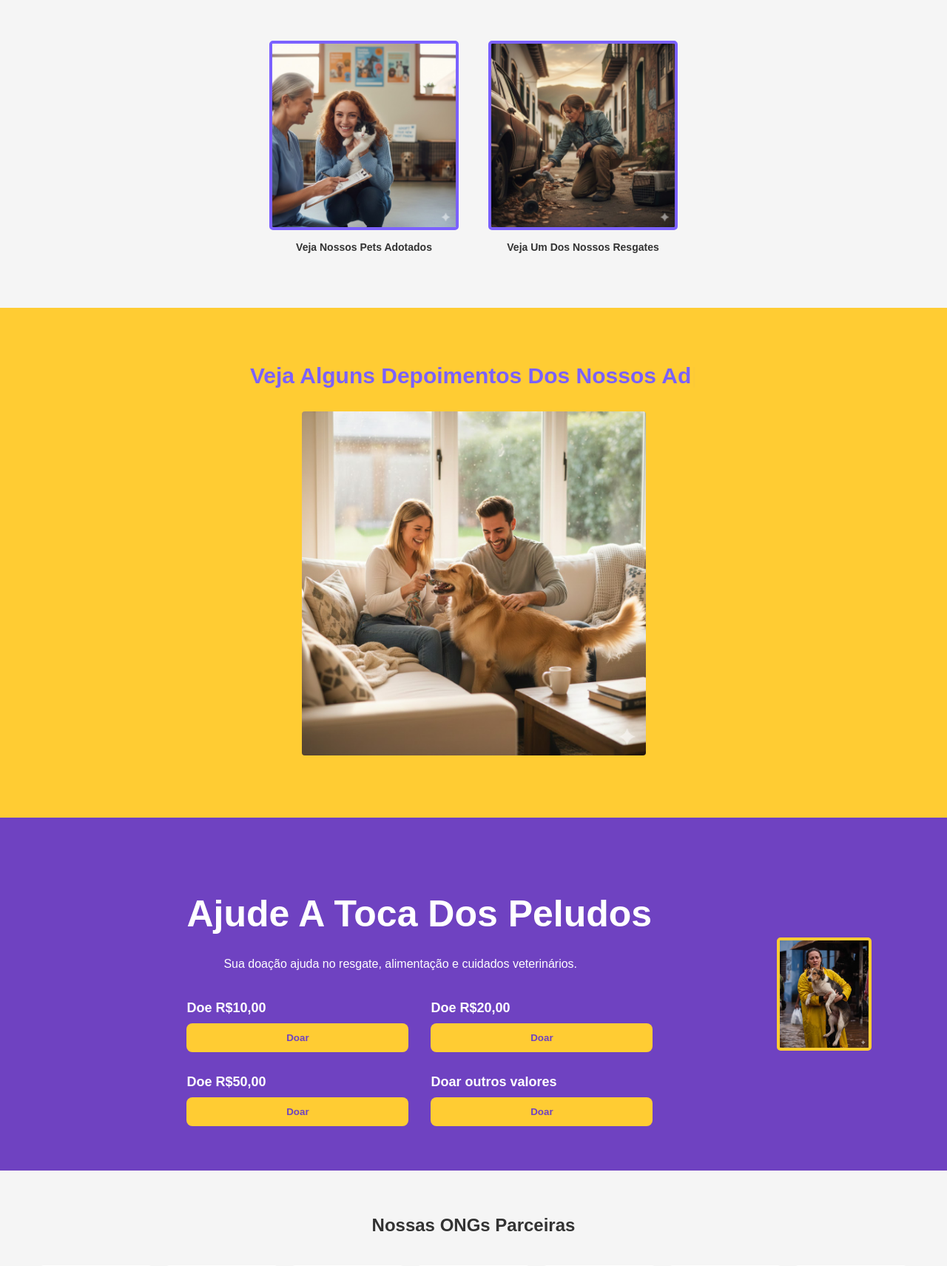
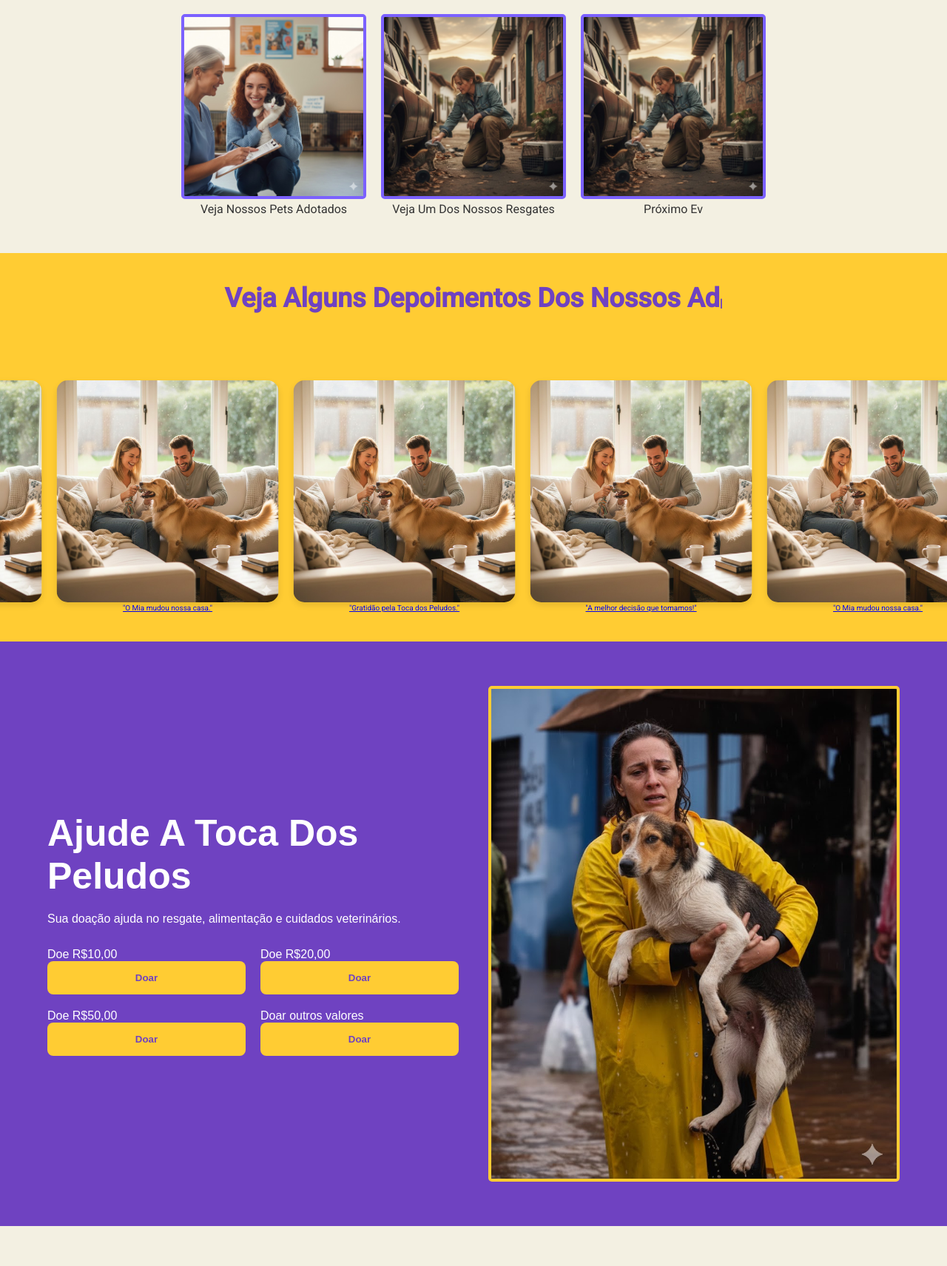
Before and after one commit to AntonioNevesDS/Toca-dos-Peludos, a PHP site: page / in a window 1280 px wide. Shown: the part 1045-2756 px from the top of the page at 74% size. Run offline with PHP 8.4, Linux system fonts and the light colour scheme.

Commit message:
telas home e contatos finalizada e inicio da construção da nova API com python flask

```diff
--- a/frontend/contatos.html
+++ b/frontend/contatos.html
@@ -42,7 +42,7 @@
 
       <div class="item-contato">
         <strong>Endereço:</strong>
-        <p>Rua xxxx de xxxxx, Número - Bairro, Cidade - Estado, CEP</p>
+        <p>Rua xxxx de xxxxx, Número - Bairro, Cidade - Estado, CEP <a href="https://maps.app.goo.gl/SbaMEa1A5nvMwUBB9"></a> </p>
       </div>
 
       <div class="item-contato">
@@ -70,9 +70,6 @@
   <section class="maps">
     <iframe src="https://www.google.com/maps/embed?pb=!1m18!1m12!1m3!1d14661.614873647815!2d-46.60360015709348!3d-23.264775900993946!2m3!1f0!2f0!3f0!3m2!1i1024!2i768!4f13.1!3m3!1m2!1s0x94ceec0c06dee097%3A0xf5d1a3fd5cf68533!2sTerra%20Preta%2C%20Mairipor%C3%A3%20-%20SP%2C%2007600-000!5e0!3m2!1spt-BR!2sbr!4v1771959801264!5m2!1spt-BR!2sbr" width="600" height="450" style="border:0;" allowfullscreen="" loading="lazy" referrerpolicy="no-referrer-when-downgrade"></iframe>
   </section>
-
-  <p class="texto-maps">Endereço no Maps</p>
-
    <footer class="footer">
     <div id="itens_footer">
       <div id="logo_footer">
--- a/frontend/css/style_contatos.css
+++ b/frontend/css/style_contatos.css
@@ -2,141 +2,109 @@
   --primary: #FFCC00;
   --secondary: #6A1B9A;
   --accent: #7956a6;
-  --bg: #F5F5F5;
+  --bg: #f3f0e2; /* Fundo levemente creme/escuro */
+  --card-bg: #f9f9f9; /* Branco "sujo" para melhor visualização */
   --text: #333333;
   --radius: 12px;
 }
-* { box-sizing: border-box; }
+
+* {
+  box-sizing: border-box;
+  margin: 0;
+  padding: 0;
+}
+
 body {
-  margin: 0;
   font-family: 'Roboto', system-ui, -apple-system, sans-serif;
   color: var(--text);
   background: var(--bg);
+  overflow-x: hidden;
 }
-/*cabecalho*/
+
+/* Cabeçalho */
 .nav {
   background: var(--primary);
   color: #18212f;
   position: sticky;
   top: 0;
   z-index: 20;
+  width: 100%;
 }
+
 .nav-content {
   max-width: 1100px;
   margin: 0 auto;
-  padding: 10px 16px;
+  padding: 10px 20px;
   display: flex;
   align-items: center;
-  gap: 20px;
   justify-content: space-between;
+  flex-wrap: wrap;
+  gap: 15px;
 }
-.brand {
+
+.nav img { width: 60px; }
+
+.links {
   display: flex;
-  align-items: center;
-  gap: 10px;
-  font-family: 'Montserrat', sans-serif;
-  font-weight: 700;
+  gap: 15px;
+  flex-wrap: wrap;
+  justify-content: center;
 }
+
 .links a {
-  color: #7956a6;
+  color: var(--secondary);
   text-decoration: none;
-  margin: 0 8px;
   font-weight: 600;
+  font-size: 14px;
 }
+
 .btn-accent {
   background: var(--accent);
   color: #fff;
   border: none;
-  padding: 8px 14px;
+  padding: 8px 16px;
   border-radius: 8px;
   cursor: pointer;
   font-weight: 700;
-}
-/*rodape*/
-.footer #itens_footer{
-  background-color: #7956a6;
-  text-align: center;
-  padding: 20px 300px;
-  color: #555;
-  display: flex ;
-  justify-content: space-between;
-  gap: 20px;
+  transition: transform 0.2s;
 }
 
-footer h3 {
-  color: #ffcc33;
+.btn-accent:hover { transform: scale(1.05); }
+
+/* Seção de Contato */
+.secao-contato {
+  display: flex;
+  flex-wrap: wrap;
+  justify-content: center;
+  align-items: flex-start;
+  gap: 30px;
+  padding: 40px 5%;
 }
 
-footer a{
-  color: white;
-  text-decoration: none;
-  font-size: 12px;
-
-}
-
-.footer #contato_footer {
-  display: flex;
-  flex-direction: column;
-  gap: 8px;
-  min-width: 200px;
-}
-.footer #links_footer {
-  display: flex;
-  flex-direction: column;
-  gap: 8px;
-  min-width: 200px;
-}
-
-#logo_footer {
-  width: 400px;
-}
-
-#logo_footer p{
-  color: #ffffff;
-  font-size: 12px;
-}
-
-#logo_footer h3 {
-  text-align: center;
-}
-
-#copyright {
-  background-color: #ffcc33;
-  margin: 0;
-  padding: 3px 5px;
-  text-align: center;
-}
-
-.secao-contato {
-  display: flex;
-  justify-content: center;
-  align-items: flex-start;
-  gap: 50px;
-  padding: 40px;
-  font-family: Arial, sans-serif;
-}
-
-
 .caixa-logo {
-  border: 3px solid #7E57C2;
-  border-radius: 12px;
+  border: 3px solid var(--accent);
+  border-radius: var(--radius);
   padding: 20px;
-  background-color: white;
+  background-color: var(--card-bg); /* Branco mais escuro */
+  max-width: 100%;
 }
 
 .caixa-logo img {
-  width: 300px;
+  width: 100%;
+  max-width: 300px;
+  height: auto;
   display: block;
 }
 
-.nav img{
-  width: 60px;
+.info-contato {
+  flex: 1;
+  min-width: 280px;
+  max-width: 500px;
 }
 
 .info-contato h2 {
-  color: #7E57C2;
-  font-size: 28px;
-  margin-top: 0;
+  color: var(--secondary);
+  font-size: clamp(22px, 5vw, 28px);
   margin-bottom: 20px;
 }
 
--- a/frontend/css/style_home.css
+++ b/frontend/css/style_home.css
@@ -1,3 +1,15 @@
+/* Configurações Gerais */
+* {
+    box-sizing: border-box;
+    margin: 0;
+    padding: 0;
+}
+
+body {
+    overflow-x: hidden;
+}
+
+/* Cabeçalho */
 .container-cabecalho {
     position: relative;
     width: 100%;
@@ -35,102 +45,101 @@
 }
 
 .container-cabecalho:hover .texto {
-    transform: translate(-50%, -50%) scale(1.3);
+    transform: translateY(-50%) scale(1.05);
+}
+
+/* Depoimentos */
+#texto-animado {
+    font-size: clamp(24px, 5vw, 36px);
+    font-style: bold;
+
 }
 
 .depoimentos {
   background-color: #ffcc33;
-    display: flex;
-    flex-direction: column;
-    align-items: center;
-    padding-top: 50px;
+  text-align: center;
+  color: #6f42c1;
+  padding-top: 40px;
+  font-size: 10px;
+}
+.slider-depoimentos {
+  width: 100%;
+  overflow: hidden; /* Esconde o que sai da tela */
+  padding: 40px 0;
+  position: relative;
 }
 
-.titulo-depoimentos {
-  color: #7b61ff;
-  font-family: sans-serif;
-  font-size: 30px;
-  font-weight: bold;
-  min-height: 40px;
+.slide-track {
+  padding-top: 50px;
+  display: flex;
+  width: calc(320px * 6); /* (Largura do card + margem) * total de itens */
+  animation: scroll-depoimentos 25s linear infinite;
 }
 
-.cursor {
-  font-weight: normal;
-  animation: piscar 0.7s infinite;
-}
-
-@keyframes piscar {
-  0%, 100% { opacity: 1; }
-  50% { opacity: 0; }
+/* Pausa quando o usuário passa o mouse para ler o depoimento */
+.slide-track:hover {
+  animation-play-state: paused;
 }
 
 .container-foto {
-    width: 465px;
-    height: 549px;
-    max-width: 600px;
+  width: 300px; /* Largura fixa para o cálculo funcionar */
+  margin: 0 10px;
+  text-align: center;
+  flex-shrink: 0; /* Impede que o flexbox amasse a imagem */
 }
 
 .container-foto img {
   width: 100%;
-    height: auto;
-    display: block;
-    border-radius: 4px;
+  height: 300px;
+  object-fit: cover; /* Mantém a proporção da foto do pet/adotante */
+  border-radius: 15px;
+  box-shadow: 0 4px 8px rgba(0,0,0,0.1);
 }
 
+/* Animação */
+@keyframes scroll-depoimentos {
+  0% { transform: translateX(0); }
+  100% { transform: translateX(calc(-320px * 3)); } /* Move metade da track (os itens originais) */
+}
+
+/* Cards de Fotos/Links */
 .cards {
     display: flex;
     justify-content: center;
-    gap: 40px;
+    gap: 20px;
     flex-wrap: wrap;
+    padding: 20px;
 }
 
 .card {
-    width: 20%;
-    height: 20%;
+    width: 250px; /* Largura fixa para manter consistência */
     text-align: center;
-    padding-bottom: 60px;
-  padding-top: 60px;
+    margin-bottom: 30px;
 }
 
 .imagem-link {
-    background-color: white;
     width: 100%;
-    height: 100%;
+    aspect-ratio: 1/1;
     object-fit: cover;
-    display: block;
-    border-radius: 4px;
-    margin-bottom: 15px;
     border-radius: 5px;
     border: 4px solid #7b61ff;
+    transition: 0.5s;
 }
 
 .imagem-link:hover {
-  border-radius: 5px;
-    border: 4px solid #ffcc33;
-    transition: 0.3s;
-    cursor: pointer;
-    transform: scale(1.03 );
     transform: scale(1.05);
     border-color: #ffcc33;
-    box-shadow: 0 20px 40px rgba(231, 235, 6, 0.4);
+    box-shadow: 0 10px 30px rgba(231, 235, 6, 0.4);
     filter: brightness(1.1);
-    transition: 0.5s;
 }
 
-.card p {
-    font-family: sans-serif;
-    font-size: 14px;
-    font-weight: 600;
-    color: #333;
-
-}
-
+/* Seção de Doação */
 .doacao-container {
     background-color: #6f42c1;
     display: flex;
-    justify-content: space-between;
+    flex-wrap: wrap;
     align-items: center;
-    padding: 60px 8%;
+    padding: 60px 5%;
     color: white;
     font-family: sans-serif;
     gap: 40px;
@@ -138,115 +147,69 @@
 
 .doacao-info {
     flex: 1;
+    min-width: 300px;
 }
 
 .doacao-info h2 {
-    font-size: 50px;
-    margin-bottom: 30px;
-    padding-left: 150px;
+    font-size: clamp(30px, 8vw, 50px);
+    margin-bottom: 20px;
 }
 
 .doacao-info p {
-    margin-bottom: 40px;
+    margin-bottom: 30px;
     font-size: 16px;
-    padding-left: 200px;
 }
 
 .doacao-grid {
     display: grid;
-    grid-template-columns: repeat(2, 1fr);
-    gap: 30px;
-    padding-left: 150px;
-  }
-
-
-
-  .doacao-card {
-    display: flex;
-    flex-direction: column;
-    gap: 10px;
-  }
-
-  .doacao-card span {
-    font-weight: bold;
-    font-size: 18px;
+    grid-template-columns: repeat(auto-fit, minmax(250px, 1fr));
+    gap: 20px;
 }
 
 .doacao-card button {
     background-color: #ffcc33;
     color: #6f42c1;
     border: none;
-    padding: 12px;
+    padding: 15px;
     border-radius: 8px;
     font-weight: bold;
-    width: 300px;
+    width: 100%; /* Ocupa o espaço do grid */
+    max-width: 300px;
     cursor: pointer;
-
+    transition: 0.5s;
 }
 
 .doacao-card button:hover {
-     transform: translateY(-5px);
+    transform: scale(1.05);
     box-shadow: 0 10px 20px rgba(0, 0, 0, 0.2);
-    transform: scale(1.03 );
-    transform: scale(1.05);
-    border-color: #ffcc33;
-    box-shadow: 0 20px 40px rgba(231, 235, 6, 0.4);
     filter: brightness(1.1);
-    transition: 0.5s;
 }
 
 .doacao-imagem {
     flex: 1;
+    min-width: 300px;
     display: flex;
-    justify-content: flex-end;
-
+    justify-content: center;
 }
 
 .doacao-imagem img {
-    max-width: 50%;
+    max-width: 100%;
     height: auto;
     border-radius: 5px;
     border: 4px solid #ffcc33;
-  }
-
-  .doacao-imagem img:hover {
-  transform: scale(1.05);
-  border-color: #ffcc33;
-  box-shadow: 0 20px 40px rgba(231, 235, 6, 0.4);
-  filter: brightness(1.1);
     transition: 0.5s;
 }
 
-
-  @media (max-width: 900px) {
-    .doacao-container {
-      flex-direction: column;
-      text-align: center;
-    }
-    .doacao-imagem {
-      justify-content: center;
-    }
-    .doacao-grid {
-      justify-items: center;
-    }
-  }
-
+/* Parceiros */
 .parceiros {
     text-align: center;
-    padding: 40px 0;
+    padding: 60px 20px;
     font-family: sans-serif;
-  }
-
-.parceiros h2{
-    margin-bottom: 40px;
-    font-size: 24px;
-    color: #333;
 }
 
 .grid-parceiros {
     display: flex;
     justify-content: center;
-  align-items: center;
     gap: 20px;
     flex-wrap: wrap;
     max-width: 1200px;
--- a/frontend/index.html
+++ b/frontend/index.html
@@ -56,17 +56,55 @@
                 <img src="img/resgatando.jpg" alt="" class="imagem-link">
                 <p>Veja Um Dos Nossos Resgates</p>
             </div>
+
+            <div class="card">
+                <img src="img/resgatando.jpg" alt="" class="imagem-link">
+                <p>Próximo Ev</p>
+            </div>
         </div>
     </div>
-
 <section class="depoimentos">
   <h2 class="titulo-depoimentos">
     <span id="texto-animado">Veja Alguns Depoimentos Dos Nossos Adotantes</span><span class="cursor">|</span>
   </h2>
-        <div class="container-foto">
-            <img src="img/casal-com-cachorro.jpg" alt="Casal com cachorro">
-        </div>
-    </section>
+
+  <div class="slider-depoimentos">
+    <div class="slide-track">
+
+      <a href="seu-link-aqui-1.html" class="container-foto">
+        <img src="img/casal-com-cachorro.jpg" alt="Casal com cachorro">
+        <p>"A melhor decisão que tomamos!"</p>
+      </a>
+
+      <a href="seu-link-aqui-2.html" class="container-foto">
+        <img src="img/casal-com-cachorro.jpg" alt="Pessoa com gato">
+        <p>"O Mia mudou nossa casa."</p>
+      </a>
+
+      <a href="seu-link-aqui-3.html" class="container-foto">
+        <img src="img/casal-com-cachorro.jpg" alt="Família com dog">
+        <p>"Gratidão pela Toca dos Peludos."</p>
+      </a>
+
+      <a href="seu-link-aqui-1.html" class="container-foto">
+        <img src="img/casal-com-cachorro.jpg" alt="Casal com cachorro">
+        <p>"A melhor decisão que tomamos!"</p>
+      </a>
+      <a href="seu-link-aqui-2.html" class="container-foto">
+        <img src="img/casal-com-cachorro.jpg" alt="Pessoa com gato">
+        <p>"O Mia mudou nossa casa."</p>
+      </a>
+      <a href="seu-link-aqui-3.html" class="container-foto">
+        <img src="img/casal-com-cachorro.jpg" alt="Família com dog">
+        <p>"Gratidão pela Toca dos Peludos."</p>
+      </a>
+
+    </div>
+  </div>
+</section>
+
+  </a>
+
     <section class="doacao-container">
         <div class="doacao-info">
             <h2>Ajude A Toca Dos Peludos</h2>
@@ -100,13 +138,13 @@
         <h2>Nossas ONGs Parceiras</h2>
 
         <div class="grid-parceiros">
-            <div class="logo-ong"></div>
-            <div class="logo-ong"></div>
-            <div class="logo-ong"></div>
-            <div class="logo-ong"></div>
-            <div class="logo-ong"></div>
-            <div class="logo-ong"></div>
-            <div class="logo-ong"></div>
+            <div class="logo-ong"><img src="img/logo-teste.png" alt=""></div>
+            <div class="logo-ong"><img src="img/logo-teste.png" alt=""></div>
+            <div class="logo-ong"><img src="img/logo-teste.png" alt=""></div>
+            <div class="logo-ong"><img src="img/logo-teste.png" alt=""></div>
+            <div class="logo-ong"><img src="img/logo-teste.png" alt=""></div>
+            <div class="logo-ong"><img src="img/logo-teste.png" alt=""></div>
+            <div class="logo-ong"><img src="img/logo-teste.png" alt=""></div>
         </div>
     </section>
 
```
Also changed, not shown: other parts of frontend/css/style_contatos.css (+59 -21 lines), other parts of frontend/css/style_home.css (+31 -25 lines), 4 other files. Lines whose indentation alone changed are shown as unchanged.
